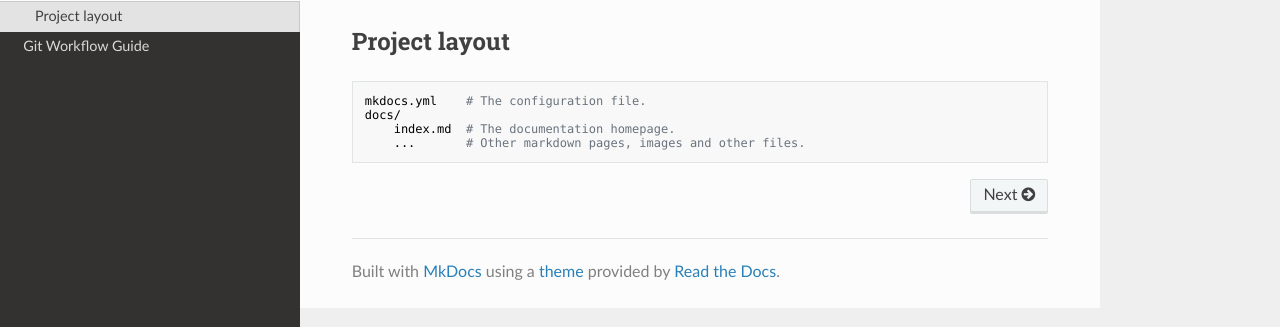
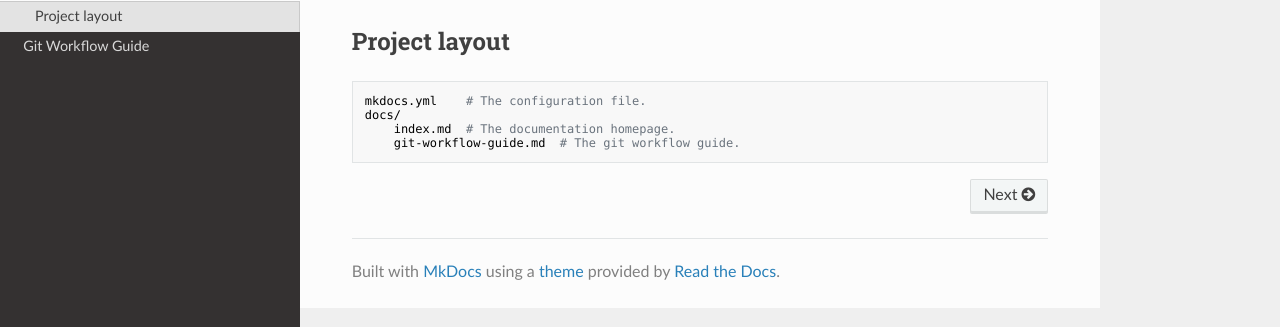
Before and after one commit to kjegru/nina-git-documentation, an MkDocs documentation site: the page built from docs/index.md, in a window 1280 px wide. Shown: the part 135-462 px from the top of the page. Built offline with MkDocs 1.6.1, drawn with Linux system fonts in a browser that asks for light colours; nearby versions of some CDN libraries.

Commit message:
link to git workflow guide from index added

```diff
--- a/docs/index.md
+++ b/docs/index.md
@@ -5,4 +5,4 @@
     mkdocs.yml    # The configuration file.
     docs/
         index.md  # The documentation homepage.
-        ...       # Other markdown pages, images and other files.
+        git-workflow-guide.md  # The git workflow guide.
```
